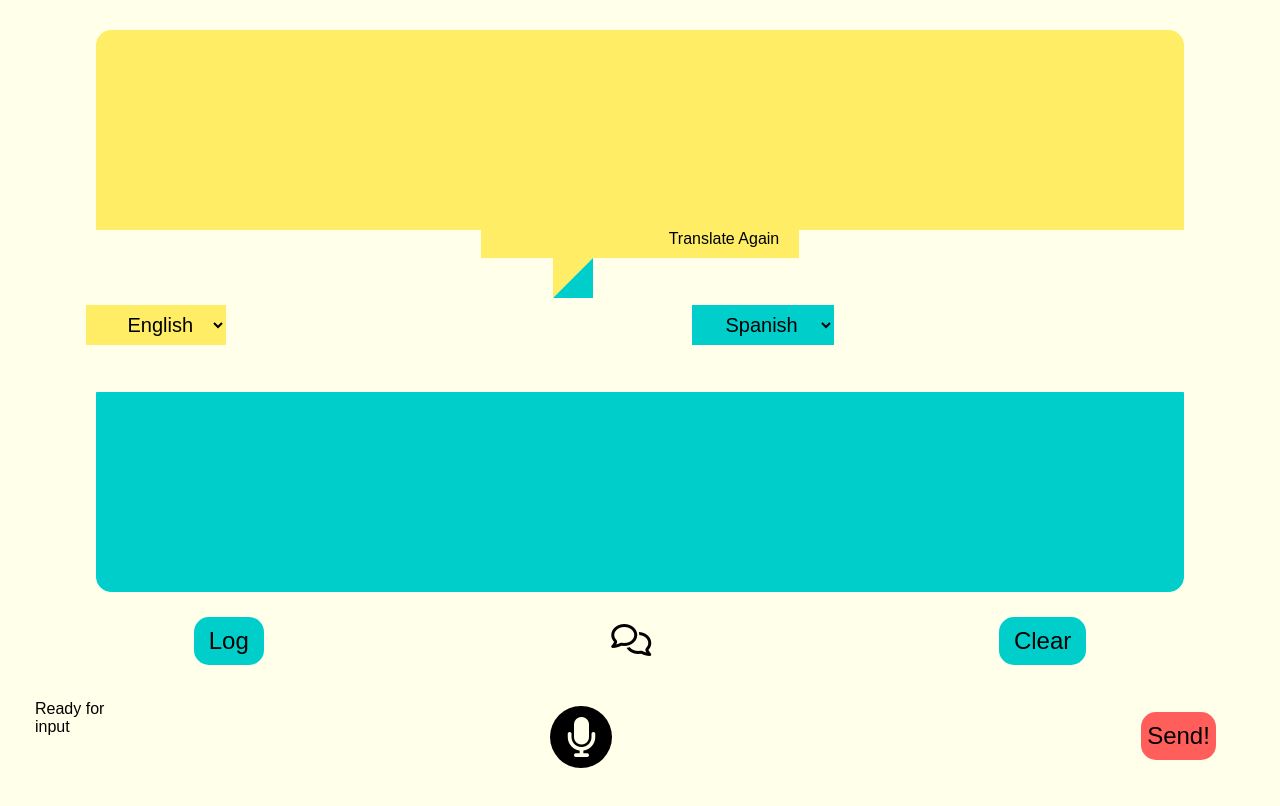
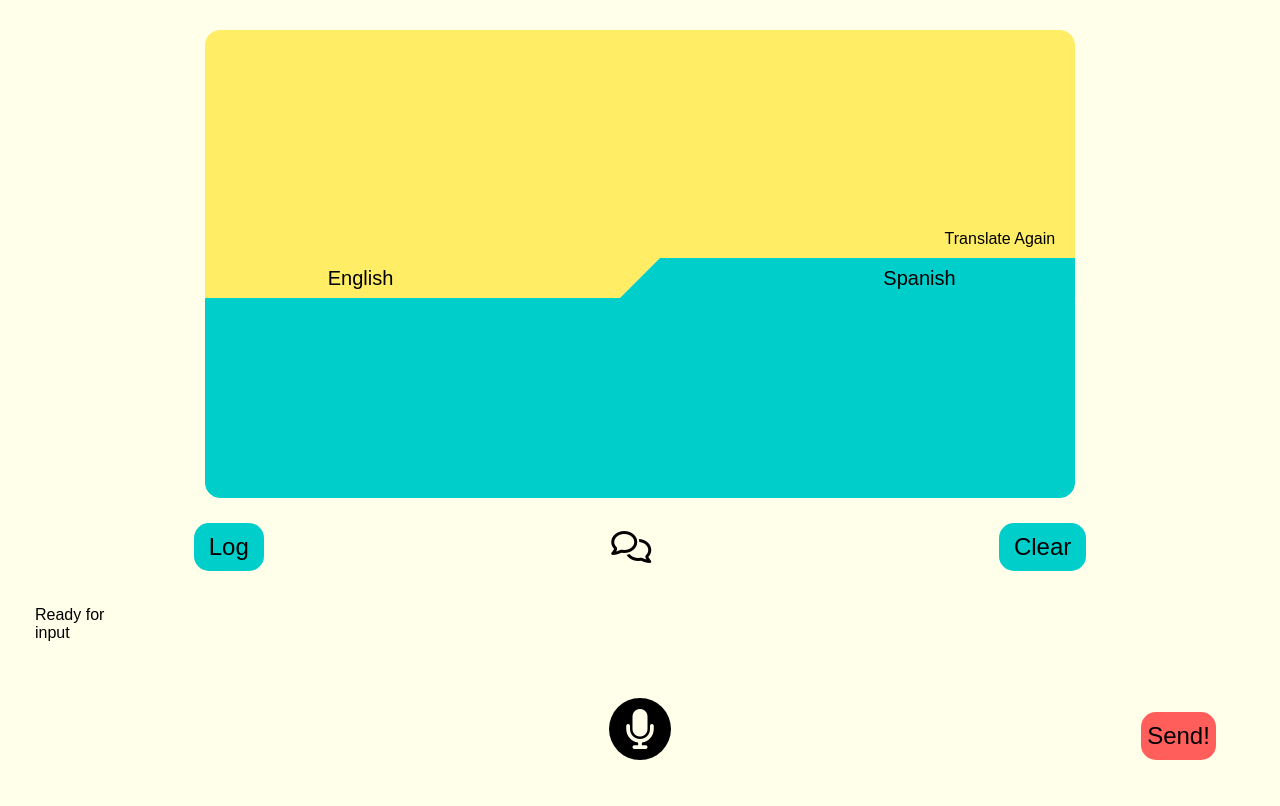
Before and after one commit to dspencer926/translation-google-speech, a React (Create React App) app in the folder client/: page / in a window 1280 px wide. Shown: the top 806 px of the page. Built offline with nearby package versions, Linux system fonts and the light colour scheme; no server answers.

Commit message:
styling looking much better

```diff
--- a/client/src/App.css
+++ b/client/src/App.css
@@ -2,6 +2,7 @@ html {
   height: 100%;
   width: 100%;
   background-color: #FFFFEA;
+  font-size: .75em;
 }
 
 .App {
@@ -143,7 +144,15 @@ TRANSLATION COMPONENT
 #translation-div, #input-div, #translation-form {
   flex-direction: column;
   display: flex;
+}
+
+#translation-div {
   width: 100%;
+}
+
+#input-div {
+  align-self: center;
+  width: 80%;
 }
 
 #input-box, #result-box, #sts-box {
@@ -220,16 +229,6 @@ select {
 }
 
 
-#to-from-div {
-  display: flex;
-  position: relative;
-  flex-direction: row;
-  align-items: center;
-  justify-content: center;
-  width: 100%;
-  margin: 0;
-  padding-left: 4px;
-}
 
 #submit-btn {
   justify-content: center;
@@ -256,6 +255,16 @@ select {
   flex: 3;
 }
 
+#to-from-div {
+  display: flex;
+  position: relative;
+  flex-direction: row;
+  align-self: center;
+  align-items: center;
+  width: 85%;
+  margin: 0;
+}
+
 #from-text {
   position: absolute;
   bottom: 90%;
@@ -265,32 +274,53 @@ select {
   z-index: 2;
 }
 
+.langInput {
+  display: flex;
+  position: relative;
+  flex: 3;
+  text-align-last: center;
+  margin: 0;
+  -webkit-appearance: none;
+  border-radius: 0;
+  border: 0;
+  outline: none;
+
+}
+
 #langFrom {
-    box-sizing: border-box;
-    position: relative;
-    width: 140px;
-    left: 15%;
-    margin: 0;
-    top: 15%;
-    padding-left: 20px;
-    border-radius: 0;
-    background-color: #FFED66;
-    border: none;
-    outline: none;
+  background-color: #FFED66;
+}
+
+#langTo {
+  background-color: #00CECB;
+}
+
+#yellow, #green {
+  display: flex;
+  flex: 1;
+  height: 40px;
+}
+
+#yellow {
+  background-color: #FFED66;
+}
+
+#green {
+  background-color: #00CECB;
 }
 
 #triangle-div {
+  display: flex;
+  align-items: center;
   position: relative;
-  box-sizing: border-box;
-  margin-bottom: 10.5%;
-  flex: 1;
+  height: 40px;
+  width: 40px;
 }
 
 #triangle-topleft {
   position: absolute;
 	width: 0;
 	height: 0;
-  top: 15%;
 	border-top: 40px solid #FFED66;
 	border-right: 40px solid transparent;
 }
@@ -299,7 +329,6 @@ select {
   position: absolute;
 	width: 0;
 	height: 0;
-  top: 15%;
 	border-bottom: 40px solid #00CECB;
 	border-left: 40px solid transparent;
 }
@@ -308,24 +337,6 @@ select {
   display: flex;
   flex-direction: row;
   flex: 3;
-}
-
-
-#langTo {
-    box-sizing: border-box;
-    width: 142px;
-    right: 8%;
-    margin: 0;
-    top: 15%;
-    position: relative;
-    padding-left: 10px;
-    border-radius: 0;
-    border: none;
-    /*border-bottom: 1px solid #FFFFEA;*/
-    /*border-top-right-radius: 15px;
-    border-bottom-right-radius: 15px;*/
-    background-color: #00CECB;
-    outline: none;
 }
 
 #to-text {
@@ -370,6 +381,8 @@ select {
 
 
 #convo-btn {
+  display: flex;
+  align-self: center;
   font-size: 2em;
   padding: 5px 10px;
   background-color: #FFFFEA;
@@ -382,8 +395,8 @@ select {
 #recognize-button-container {
   display: flex;
   position: absolute;
-  bottom: 4%;
-  left: 43%;
+  align-self: center;
+  bottom: 5%;
   border-radius: 100%;
   padding: 10px;
 }
@@ -414,7 +427,7 @@ select {
 
 #tr-again-div {
   text-align: right;
-  width: 318.5px;
+  width: 85%;
   box-sizing: border-box;
   margin: auto;
   padding: 0 20px 10px 0;
@@ -532,3 +545,14 @@ td {
 th {
   font-size: .7em;
 }
+
+/*DESKTOP_____________________________________________*/
+
+ @media only screen and (min-width: 750px) {
+  html {
+    font-size: 1em;
+  }
+
+
+
+ }
--- a/client/src/components/Translation.js
+++ b/client/src/components/Translation.js
@@ -225,12 +225,6 @@ sendMsg(e) {
 // sends input text to backend to be translated and sets state with translated resul [then sends info to TTS] <-- own func?
 translation(e) {
   this.setState({resultStyle: null});
-  let data = {
-    message: 'Good morning',
-    from: this.state.langFrom,
-    to: 'pt',
-  };
-  io.emit('translate', data);
   // fetch('/translation/translate', {
   //   credentials: 'same-origin',
   //   method: 'POST',
@@ -472,8 +466,7 @@ translation(e) {
               <textarea id='input-box' name='text' rows='3' value={this.state.inputText} className={this.state.textStyle} onChange={(e) => this.handleInput(e)}/>
               <div id='tr-again-div'onClick={this.translation}>Translate Again</div>
                 <div id='to-from-div'>
-                  <div id='from-div'>
-                    <select name='langFrom' defaultValue='eng-USA' id='langFrom' onChange={(e) => {this.handleLangFromChange(e)}}>
+                    <select name='langFrom' className='langInput' defaultValue='eng-USA' id='langFrom' onChange={(e) => {this.handleLangFromChange(e)}}>
                       <option value='en'>English</option>
                       <option value='es'>Spanish</option>
                       <option value='fr'>French</option>
@@ -490,13 +483,13 @@ translation(e) {
                       <option value='ko'>Korean</option>
                       <option value='tr'>Turkish</option>
                     </select>
-                  </div>
+                  <div id='yellow'></div>
                   <div id='triangle-div'>
                     <div id='triangle-topleft'></div>
                     <div id='triangle-bottomright'></div>
                   </div>
-                  <div id='to-div'>
-                    <select name='langTo' id='langTo' defaultValue='es' onChange={(e) => {this.handleLangToChange(e)}}>
+                  <div id='green'></div>
+                    <select name='langTo' id='langTo' className='langInput' defaultValue='es' onChange={(e) => {this.handleLangToChange(e)}}>
                       <option value='en'>English</option>
                       <option value='es'>Spanish</option>
                       <option value='fr'>French</option>
@@ -513,7 +506,6 @@ translation(e) {
                       <option value='ko'>Korean</option>
                       <option value='tr'>Turkish</option>
                     </select>
-                  </div>
                   </div>
                 {/*<input id='submit-btn' type='submit'/>*/}
               <textarea id='result-box' name='result' rows='3' value={this.state.translatedResponse} className={this.state.resultStyle} onChange={(e) => this.handleResult(e)}></textarea>
```
Also changed, not shown: 11 other files (tests, documents, lock files or other folders).
